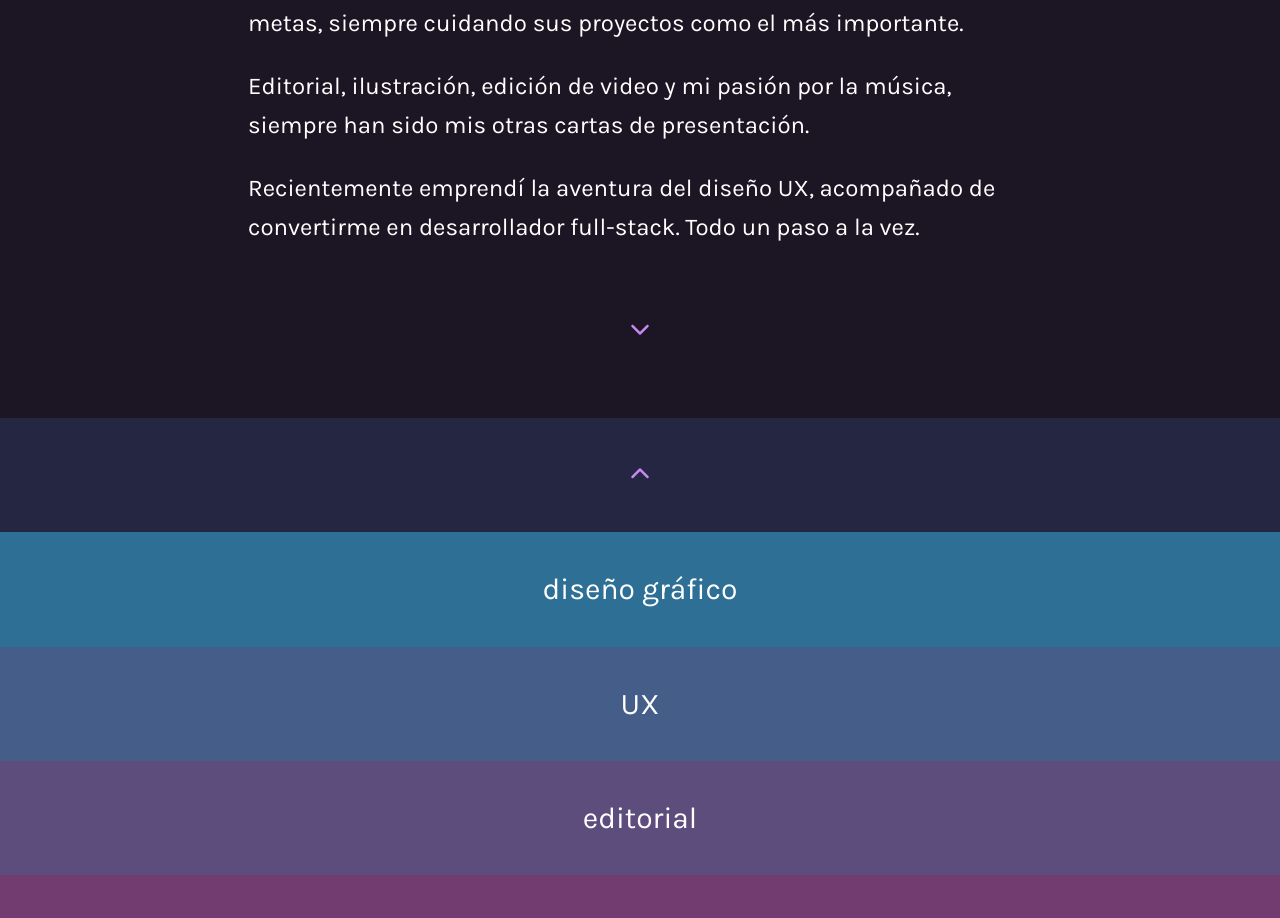
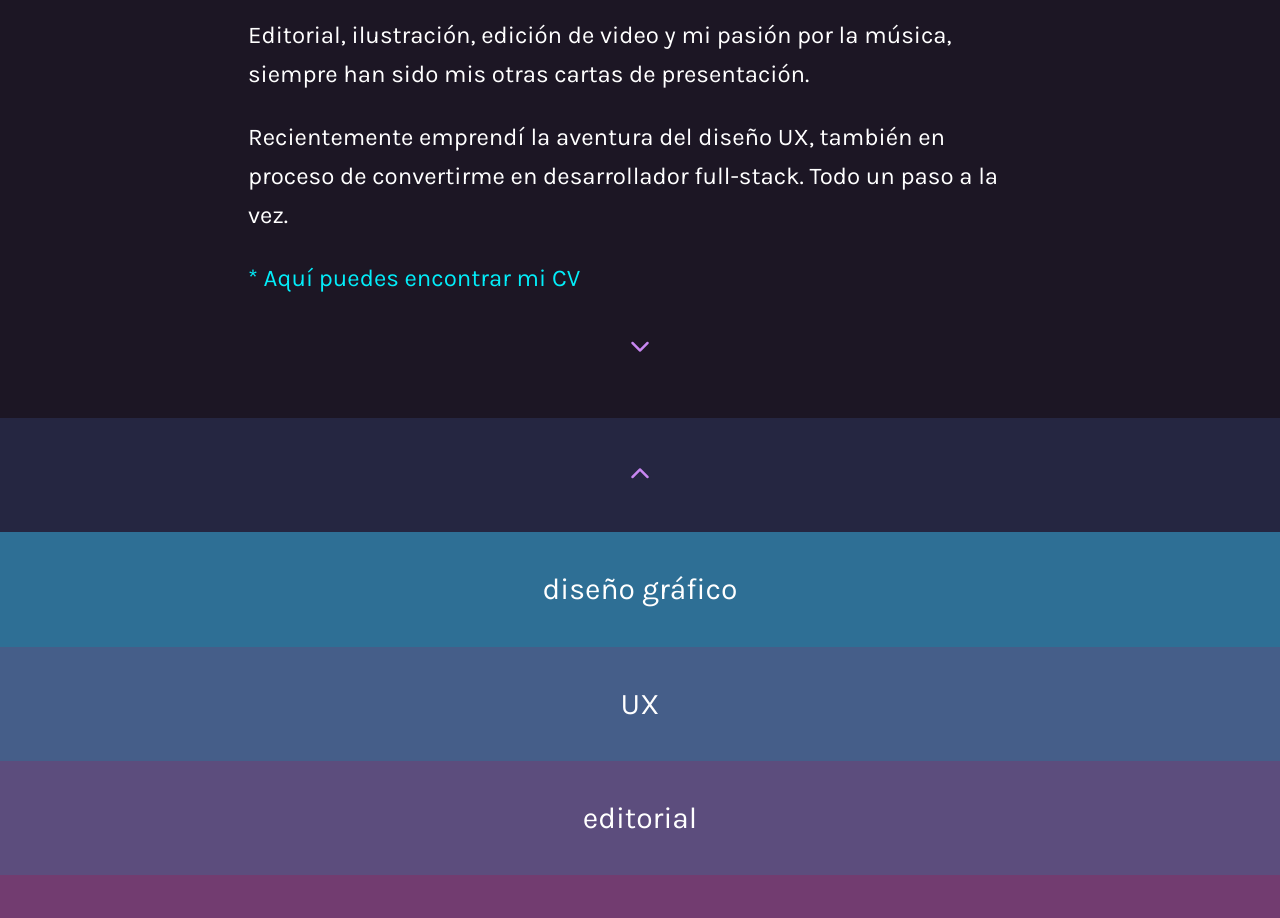
Before and after one commit to elbob-mx/portfolio-rrgo, a website: page index.html in a window 1280 px wide. Shown: the part 1182-2100 px from the top of the page. Drawn offline with Linux system fonts and the light colour scheme; a web font is replaced by a local one.

Commit message:
cv update

```diff
--- a/index.html
+++ b/index.html
@@ -55,7 +55,11 @@
       <br>
 
       <p class="text-white font-karla laptop:text-2xl laptop:leading-relaxed mobile:text-lg">
-        Recientemente emprendí la aventura del diseño UX, acompañado de convertirme en desarrollador full-stack. Todo un paso a la vez.</p>
+        Recientemente emprendí la aventura del diseño UX, también en proceso de convertirme en desarrollador full-stack. Todo un paso a la vez.</p> <br>
+
+      <a href="docs/ROBERTO_GUTIERREZ_CV-23.pdf"><p class="text-neonBlue hover:text-yellow-500 duration-500 font-karla laptop:text-2xl laptop:leading-relaxed mobile:text-lg">
+          * Aquí puedes encontrar mi CV</p></a>
+
     </div>
 
     <a href="#proyectos" class="text-xl text-center duration-500 text-neonPurple hover:text-neonBlue font-inconsolata">
```
Also changed, not shown: css/main.css, 1 other file.
